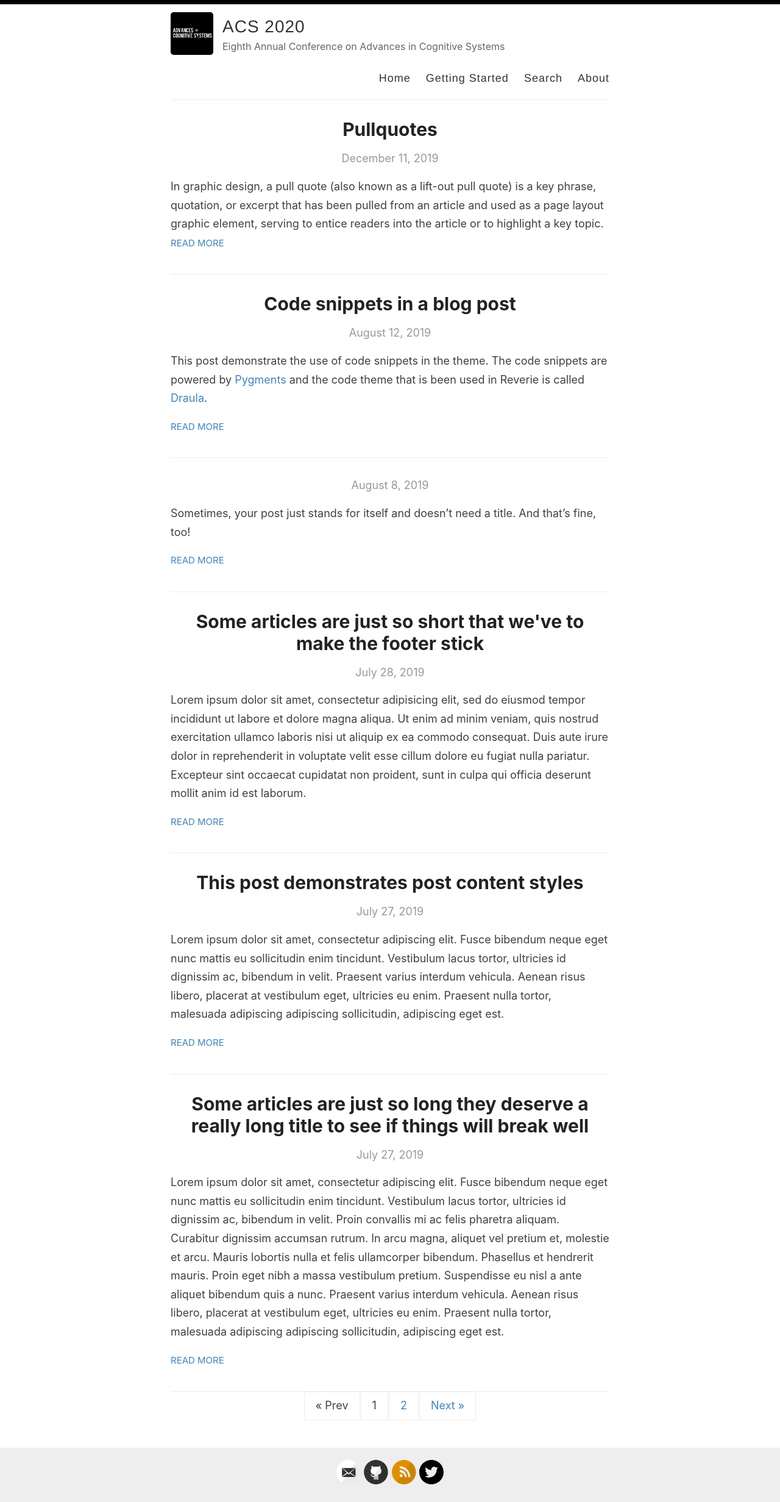
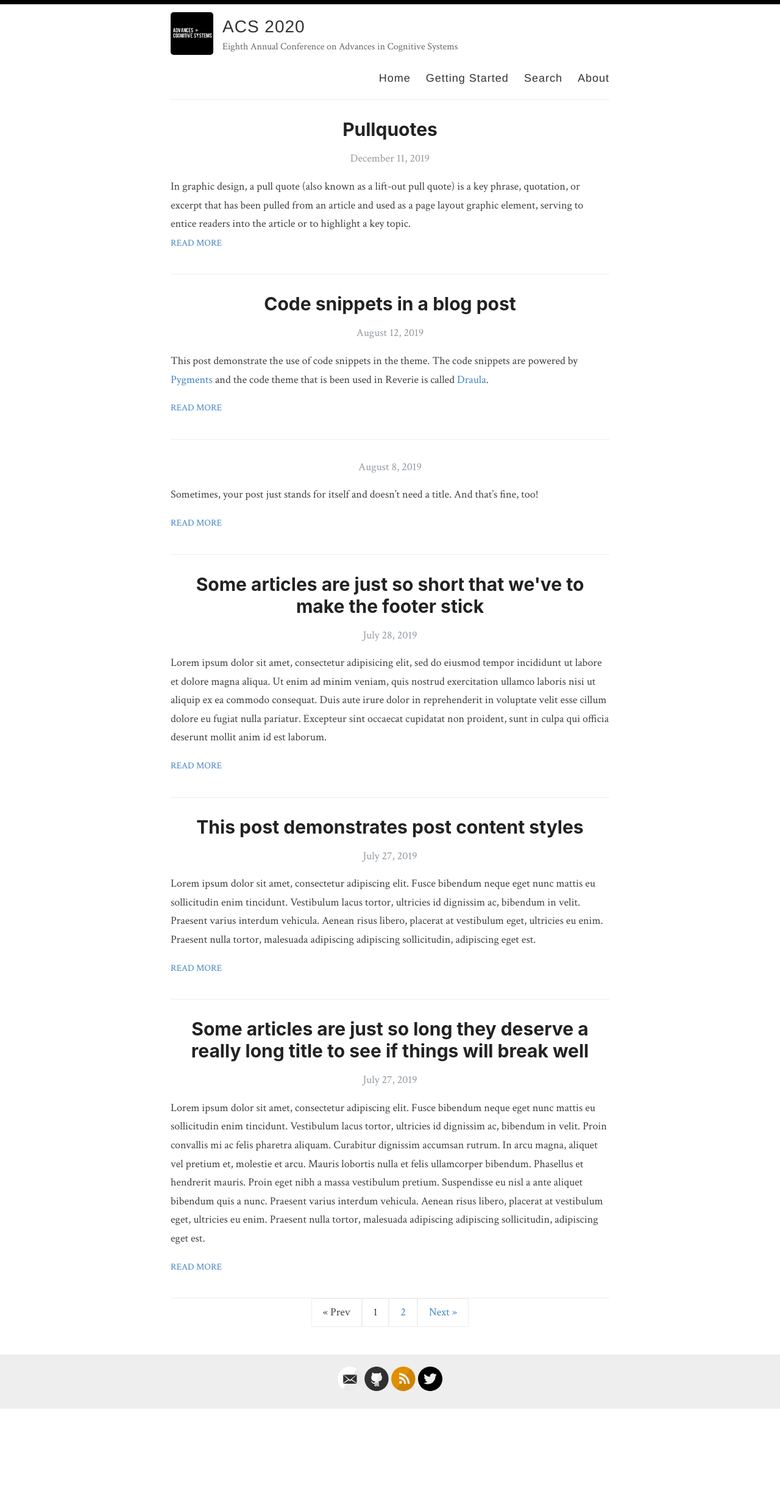
Before and after one commit to anna-reali/dc2021, a Jekyll site: the page built from index.html, in a window 1280 px wide. Shown: the whole page at 61% size. Built offline with Jekyll 4.4.1, drawn with Linux system fonts in a browser that asks for light colours; the list of posts is cut into pages by our own code; after the commit the page ends 2311 px from its top, so only the background shows below that.

Commit message:
Update style.scss

```diff
--- a/assets/style.scss
+++ b/assets/style.scss
@@ -14,6 +14,7 @@
 /**************/
 
 @import url('https://fonts.googleapis.com/css?family=Roboto');
+@import url('https://fonts.googleapis.com/css2?family=Crimson+Text&display=swap');
 
 html {
   font-size: 100%;
@@ -22,7 +23,7 @@ html {
 
 body {
   background: #fff;
-  font-family: -system-ui, -apple-system, BlinkMacSystemFont, "Segoe UI", Roboto, Helvetica, Arial, sans-serif, "Apple Color Emoji", "Segoe UI Emoji", "Segoe UI Symbol";
+  font-family: 'Crimson Text', serif, -system-ui, -apple-system, BlinkMacSystemFont, "Segoe UI", Roboto, Helvetica, Arial, sans-serif, "Apple Color Emoji", "Segoe UI Emoji", "Segoe UI Symbol";
   color: #404040;
   line-height: 1.7;
   font-weight: 400;
```
